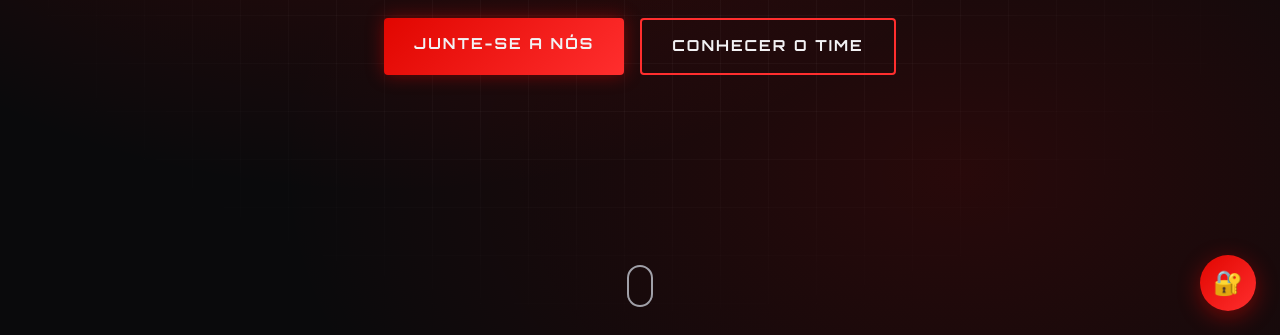
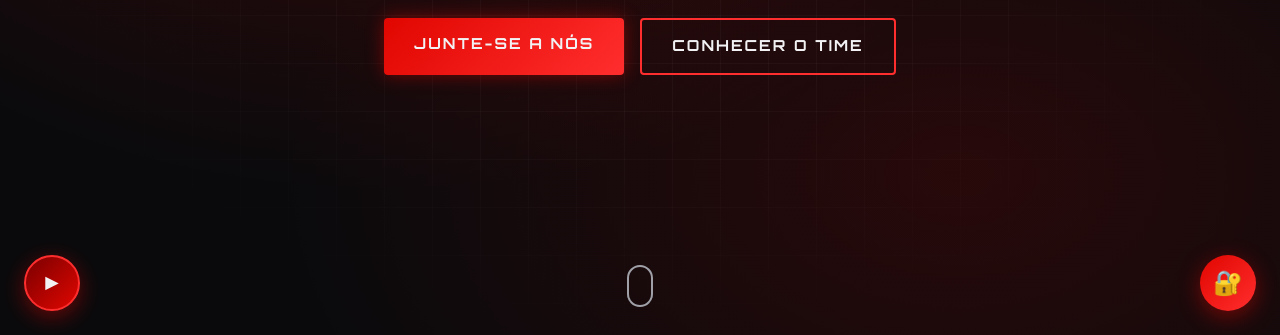
Before and after one commit to be22pn2/TW7, a plain HTML site: page index.html in a window 1280 px wide. Shown: the part 465-800 px from the top of the page. Drawn offline with nearby package versions, Linux system fonts and the light colour scheme; no server answers.

Commit message:
Adiciona botao flutuante (bolinha) para a Sala AO VIVO

```diff
--- a/css/style.css
+++ b/css/style.css
@@ -797,6 +797,22 @@ ul {
     box-shadow: 0 10px 30px var(--glow);
 }
 
+.telao-fab {
+    left: 24px;
+    right: auto;
+    background: linear-gradient(135deg, #7a0000 0%, var(--red) 100%);
+    border: 2px solid var(--red-bright);
+    font-size: 1.1rem;
+    text-decoration: none;
+    display: flex;
+    align-items: center;
+    justify-content: center;
+}
+
+.telao-fab:hover {
+    text-decoration: none;
+}
+
 .modal {
     position: fixed;
     inset: 0;
--- a/index.html
+++ b/index.html
@@ -211,6 +211,8 @@
 
     <button class="admin-fab" id="admin-fab" aria-label="Área do time" title="Área do time">🔐</button>
 
+    <a class="admin-fab telao-fab" href="sala.html" aria-label="Sala AO VIVO" title="Sala AO VIVO">▶</a>
+
     <div class="modal" id="admin-modal" aria-hidden="true">
         <div class="modal-content">
             <button class="modal-close" id="modal-close" aria-label="Fechar">×</button>
```
